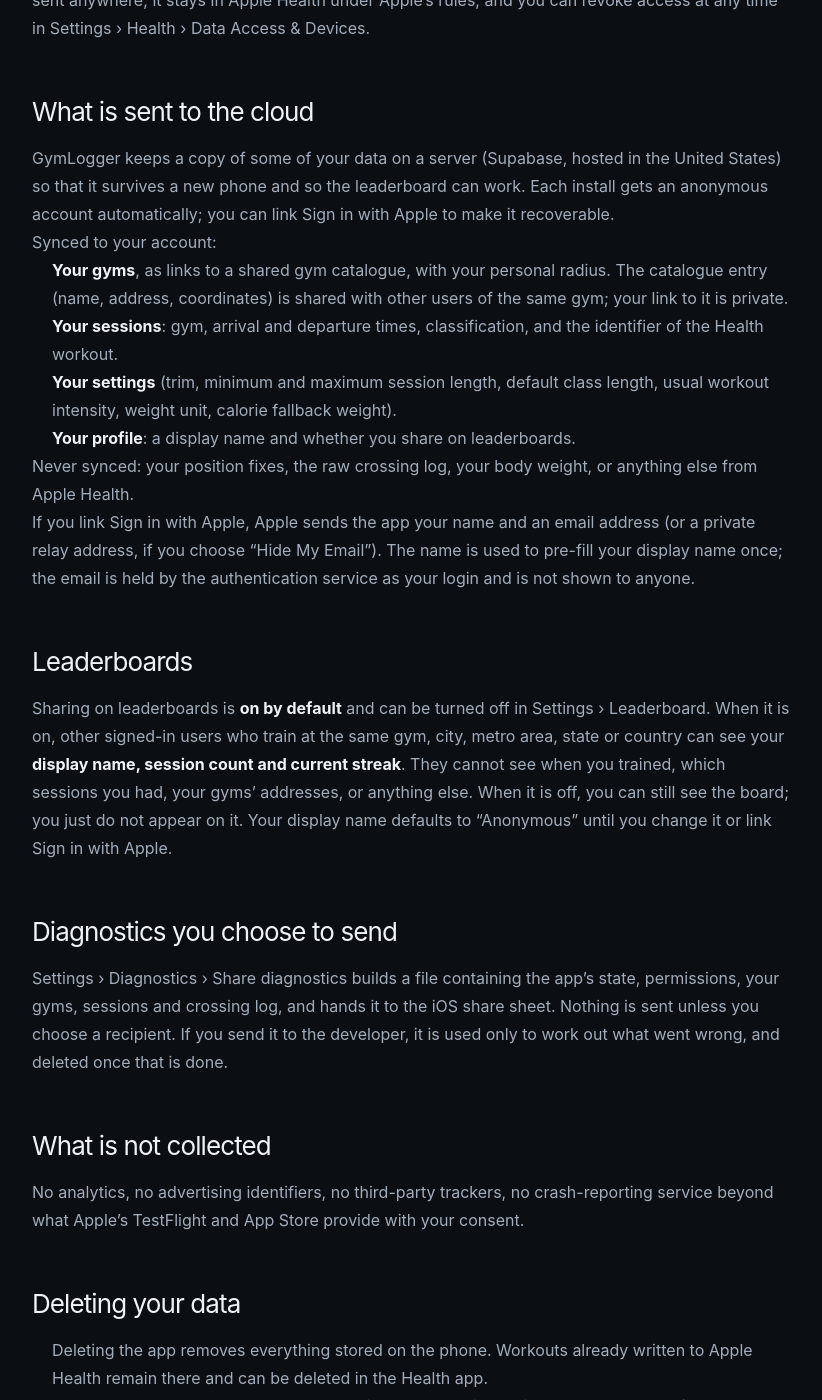
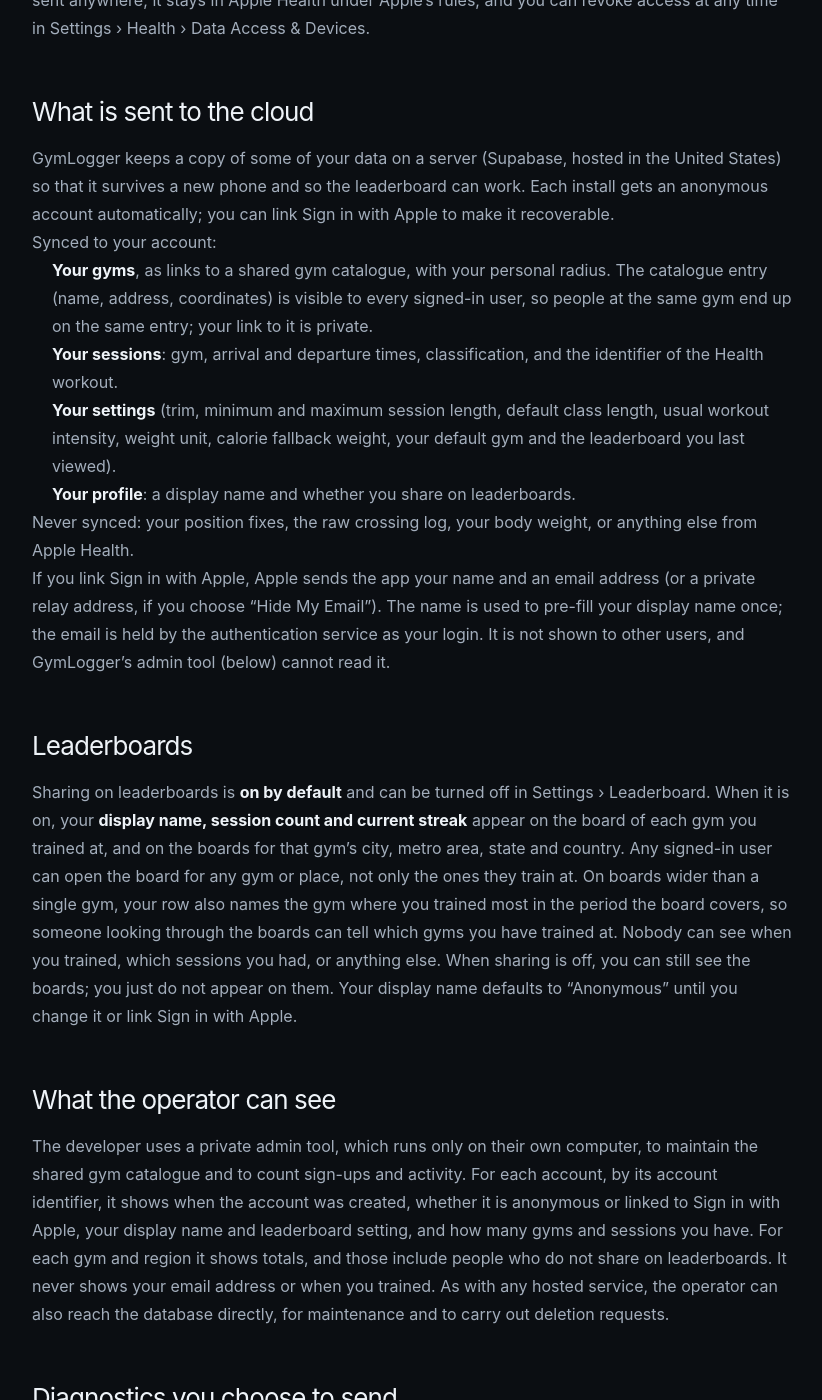
Before and after one commit to scurial/gymlogger-site, a Jekyll site: the page built from privacy.md, in a window 1280 px wide and 1400 px high, scrolled down 1310 px. Shown: the whole window, without its empty margins (228-1050 px from the left). Built offline with Jekyll 4.4.1, drawn with Linux system fonts in a browser that asks for light colours; our own code applies the rules of GitHub Pages for plain Markdown files; some of the changed text lies outside the part shown.

Commit message:
Update privacy policy (27 September 2026)

```diff
--- a/privacy.md
+++ b/privacy.md
@@ -24,18 +24,22 @@ GymLogger keeps a copy of some of your data on a server (Supabase, hosted in the
 
 Synced to your account:
 
-- **Your gyms**, as links to a shared gym catalogue, with your personal radius. The catalogue entry (name, address, coordinates) is shared with other users of the same gym; your link to it is private.
+- **Your gyms**, as links to a shared gym catalogue, with your personal radius. The catalogue entry (name, address, coordinates) is visible to every signed-in user, so people at the same gym end up on the same entry; your link to it is private.
 - **Your sessions**: gym, arrival and departure times, classification, and the identifier of the Health workout.
-- **Your settings** (trim, minimum and maximum session length, default class length, usual workout intensity, weight unit, calorie fallback weight).
+- **Your settings** (trim, minimum and maximum session length, default class length, usual workout intensity, weight unit, calorie fallback weight, your default gym and the leaderboard you last viewed).
 - **Your profile**: a display name and whether you share on leaderboards.
 
 Never synced: your position fixes, the raw crossing log, your body weight, or anything else from Apple Health.
 
-If you link Sign in with Apple, Apple sends the app your name and an email address (or a private relay address, if you choose "Hide My Email"). The name is used to pre-fill your display name once; the email is held by the authentication service as your login and is not shown to anyone.
+If you link Sign in with Apple, Apple sends the app your name and an email address (or a private relay address, if you choose "Hide My Email"). The name is used to pre-fill your display name once; the email is held by the authentication service as your login. It is not shown to other users, and GymLogger's admin tool (below) cannot read it.
 
 ## Leaderboards
 
-Sharing on leaderboards is **on by default** and can be turned off in Settings › Leaderboard. When it is on, other signed-in users who train at the same gym, city, metro area, state or country can see your **display name, session count and current streak**. They cannot see when you trained, which sessions you had, your gyms' addresses, or anything else. When it is off, you can still see the board; you just do not appear on it. Your display name defaults to "Anonymous" until you change it or link Sign in with Apple.
+Sharing on leaderboards is **on by default** and can be turned off in Settings › Leaderboard. When it is on, your **display name, session count and current streak** appear on the board of each gym you trained at, and on the boards for that gym's city, metro area, state and country. Any signed-in user can open the board for any gym or place, not only the ones they train at. On boards wider than a single gym, your row also names the gym where you trained most in the period the board covers, so someone looking through the boards can tell which gyms you have trained at. Nobody can see when you trained, which sessions you had, or anything else. When sharing is off, you can still see the boards; you just do not appear on them. Your display name defaults to "Anonymous" until you change it or link Sign in with Apple.
+
+## What the operator can see
+
+The developer uses a private admin tool, which runs only on their own computer, to maintain the shared gym catalogue and to count sign-ups and activity. For each account, by its account identifier, it shows when the account was created, whether it is anonymous or linked to Sign in with Apple, your display name and leaderboard setting, and how many gyms and sessions you have. For each gym and region it shows totals, and those include people who do not share on leaderboards. It never shows your email address or when you trained. As with any hosted service, the operator can also reach the database directly, for maintenance and to carry out deletion requests.
 
 ## Diagnostics you choose to send
 
@@ -43,12 +47,13 @@ Settings › Diagnostics › Share diagnostics builds a file containing the app'
 
 ## What is not collected
 
-No analytics, no advertising identifiers, no third-party trackers, no crash-reporting service beyond what Apple's TestFlight and App Store provide with your consent.
+No analytics SDKs, no advertising identifiers, no third-party trackers, no crash-reporting service beyond what Apple's TestFlight and App Store provide with your consent. The operator's counts of accounts and activity come from the data already synced for the features above; nothing extra is collected for them.
 
 ## Deleting your data
 
 - Deleting the app removes everything stored on the phone. Workouts already written to Apple Health remain there and can be deleted in the Health app.
 - To delete your cloud account and everything synced to it, email the address below from the device with the app installed and quote the account identifier shown in Settings › Account. It will be removed within 30 days. An in-app "Delete account" button is planned.
+- Gyms you added to the shared catalogue stay in it, no longer linked to you. A record that an account with your identifier was deleted, and when, is kept, together with when the account was created and whether it was anonymous; it does not include your email.
 
 ## Contact
 
```
Also changed, not shown: other parts of privacy.md (+1 -1 lines).
